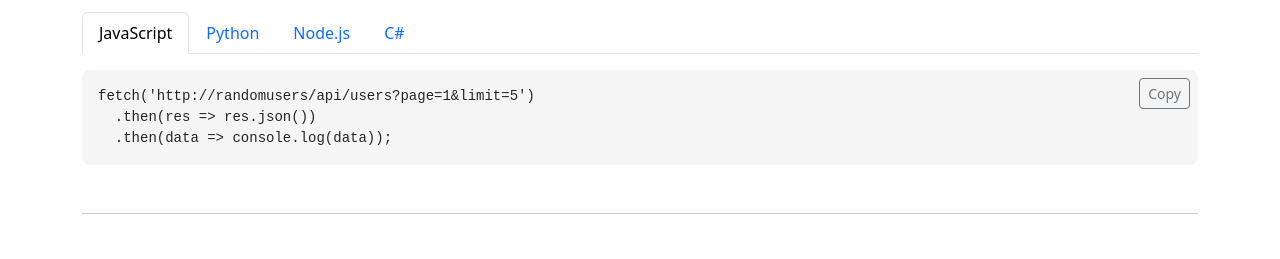
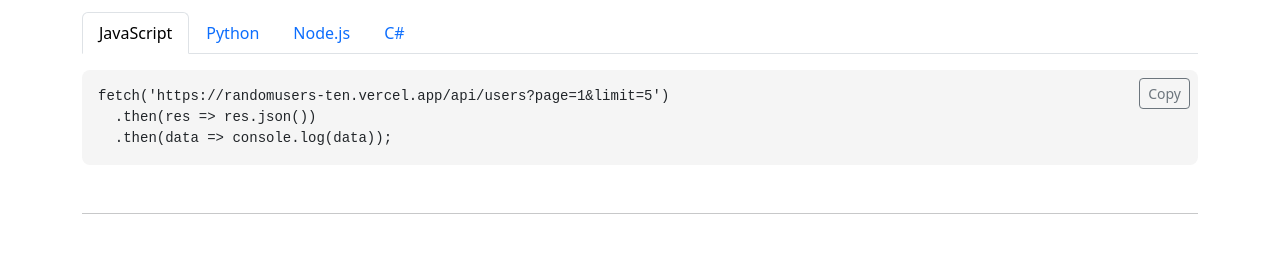
Before and after one commit to braianchincho/randomusers, a website: page public/index.html in a window 1280 px wide. Shown: the part 653-912 px from the top of the page. Drawn offline with nearby package versions, Linux system fonts and the light colour scheme.

Commit message:
Swagger config is fixed

```diff
--- a/public/index.html
+++ b/public/index.html
@@ -54,7 +54,7 @@
             <div class="tab-content" id="codeTabContent">
                 <div class="tab-pane fade show active position-relative" id="js" role="tabpanel">
                     <button class="btn btn-sm btn-outline-secondary copy-btn">Copy</button>
-                    <pre><code>fetch('http://randomusers/api/users?page=1&limit=5')
+                    <pre><code>fetch('https://randomusers-ten.vercel.app/api/users?page=1&limit=5')
   .then(res =&gt; res.json())
   .then(data =&gt; console.log(data));</code></pre>
                 </div>
@@ -62,14 +62,14 @@
                     <button class="btn btn-sm btn-outline-secondary copy-btn">Copy</button>
                     <pre><code>import requests
 
-res = requests.get("http://randomusers/api/users?page=1&limit=5")
+res = requests.get("https://randomusers-ten.vercel.app/api/users?page=1&limit=5")
 print(res.json())</code></pre>
                 </div>
                 <div class="tab-pane fade position-relative" id="node" role="tabpanel">
                     <button class="btn btn-sm btn-outline-secondary copy-btn">Copy</button>
                     <pre><code>import axios from 'axios';
 
-axios.get('http://randomusers/api/users?page=1&limit=5')
+axios.get('https://randomusers-ten.vercel.app/api/users?page=1&limit=5')
   .then(res => console.log(res.data));</code></pre>
                 </div>
                 <div class="tab-pane fade position-relative" id="csharp" role="tabpanel">
@@ -78,7 +78,7 @@ axios.get('http://randomusers/api/users?page=1&limit=5')
 using System.Threading.Tasks;
 
 var client = new HttpClient();
-var response = await client.GetStringAsync("http://randomusers/api/users?page=1&limit=5");
+var response = await client.GetStringAsync("https://randomusers-ten.vercel.app/api/users?page=1&limit=5");
 Console.WriteLine(response);</code></pre>
                 </div>
             </div>
```
Also changed, not shown: index.js (+5 -4 lines).
